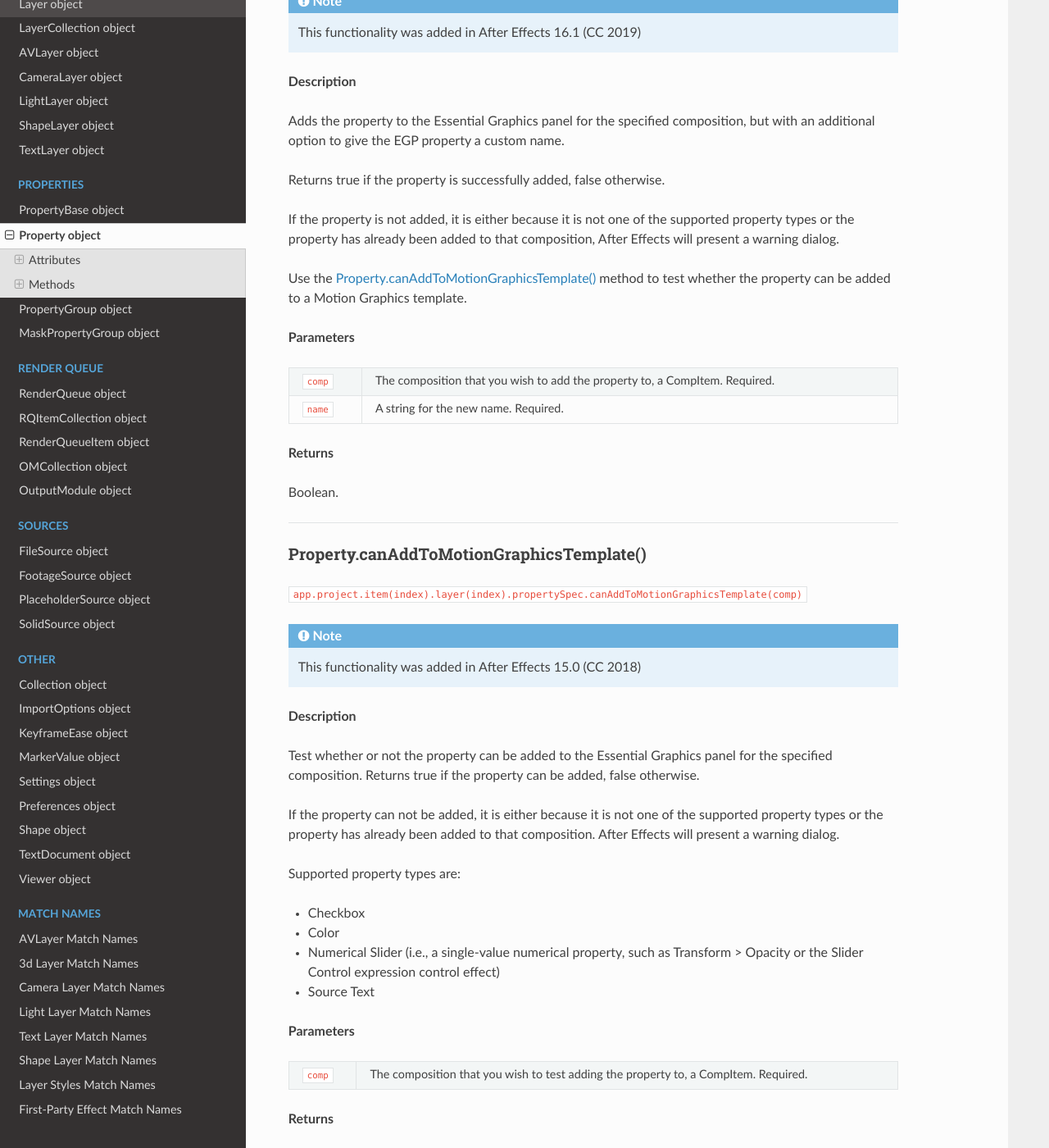
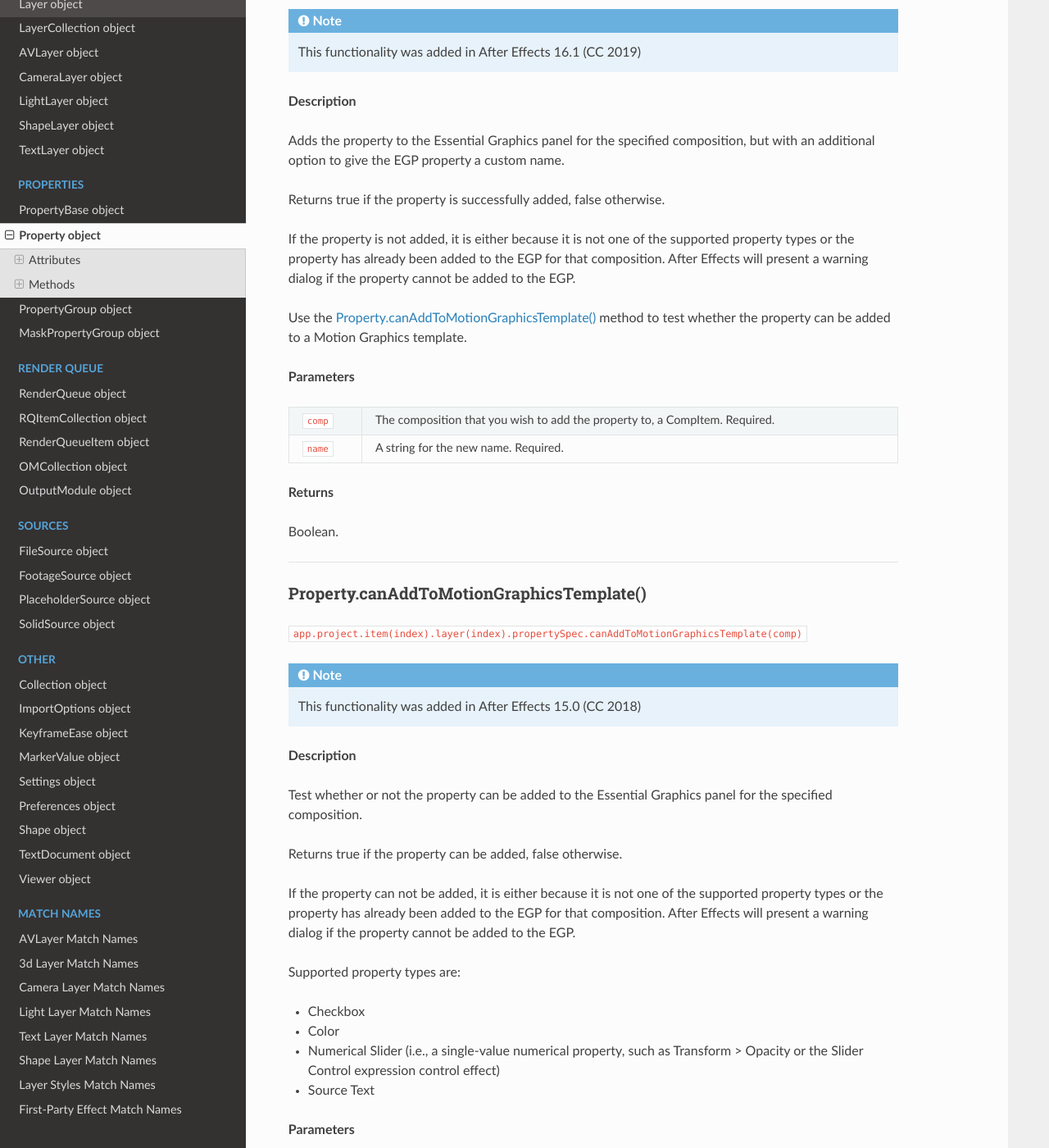
Before and after one commit to docsforadobe/after-effects-scripting-guide, a Sphinx documentation site: the page built from docs/properties/property.rst, in a window 1280 px wide and 1400 px high, scrolled down 13209 px. Shown: the whole window at 82% size. Built offline with Sphinx 7.4.7 and the Read the Docs theme 2.0.0, drawn with Linux system fonts in a browser that asks for light colours; some of the changed text lies outside the part shown.

Commit message:
Corrections in Property EGP method descriptions

```diff
--- a/docs/properties/property.rst
+++ b/docs/properties/property.rst
@@ -609,7 +609,7 @@
 
 Returns true if the property is successfully added, false otherwise.
 
-If the property is not added, it is either because it is not one of the supported property types or the property has already been added to that composition. After Effects will present a warning dialog.
+If the property is not added, it is either because it is not one of the supported property types or the property has already been added to the EGP for that composition. After Effects will present a warning dialog if the property cannot be added to the EGP.
 
 Use the :ref:`Property.canAddToMotionGraphicsTemplate` method to test whether the property can be added to a Motion Graphics template.
 
@@ -631,7 +631,7 @@
 Property.addToMotionGraphicsTemplateAs()
 *********************************************
 
-``app.project.item(index).layer(index).propertySpec.addToMotionGraphicsTemplateAs(comp,name)``
+``app.project.item(index).layer(index).propertySpec.addToMotionGraphicsTemplateAs(comp, name)``
 
 .. note::
    This functionality was added in After Effects 16.1 (CC 2019)
@@ -642,7 +642,7 @@
 
 Returns true if the property is successfully added, false otherwise.
 
-If the property is not added, it is either because it is not one of the supported property types or the property has already been added to that composition, After Effects will present a warning dialog.
+If the property is not added, it is either because it is not one of the supported property types or the property has already been added to the EGP for that composition. After Effects will present a warning dialog if the property cannot be added to the EGP.
 
 Use the :ref:`Property.canAddToMotionGraphicsTemplate` method to test whether the property can be added to a Motion Graphics template.
 
@@ -672,9 +672,11 @@
 
 **Description**
 
-Test whether or not the property can be added to the Essential Graphics panel for the specified composition. Returns true if the property can be added, false otherwise.
-
-If the property can not be added, it is either because it is not one of the supported property types or the property has already been added to that composition. After Effects will present a warning dialog.
+Test whether or not the property can be added to the Essential Graphics panel for the specified composition.
+
+Returns true if the property can be added, false otherwise.
+
+If the property can not be added, it is either because it is not one of the supported property types or the property has already been added to the EGP for that composition. After Effects will present a warning dialog if the property cannot be added to the EGP.
 
 Supported property types are:
 
@@ -686,8 +688,8 @@
 **Parameters**
 
 ========  ====================================================================
-``comp``  The composition that you wish to test adding the property to, a
-          CompItem. Required.
+``comp``  The composition that you wish to add the property to, a CompItem.
+          Required.
 ========  ====================================================================
 
 **Returns**
```
